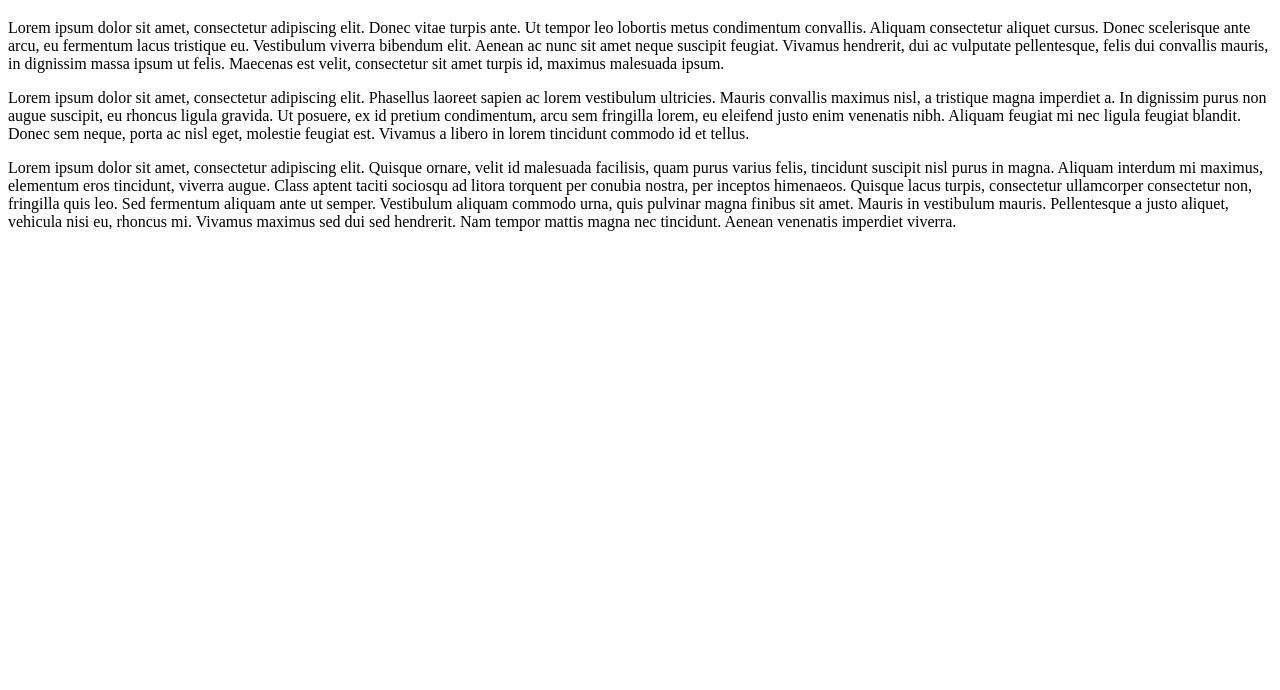
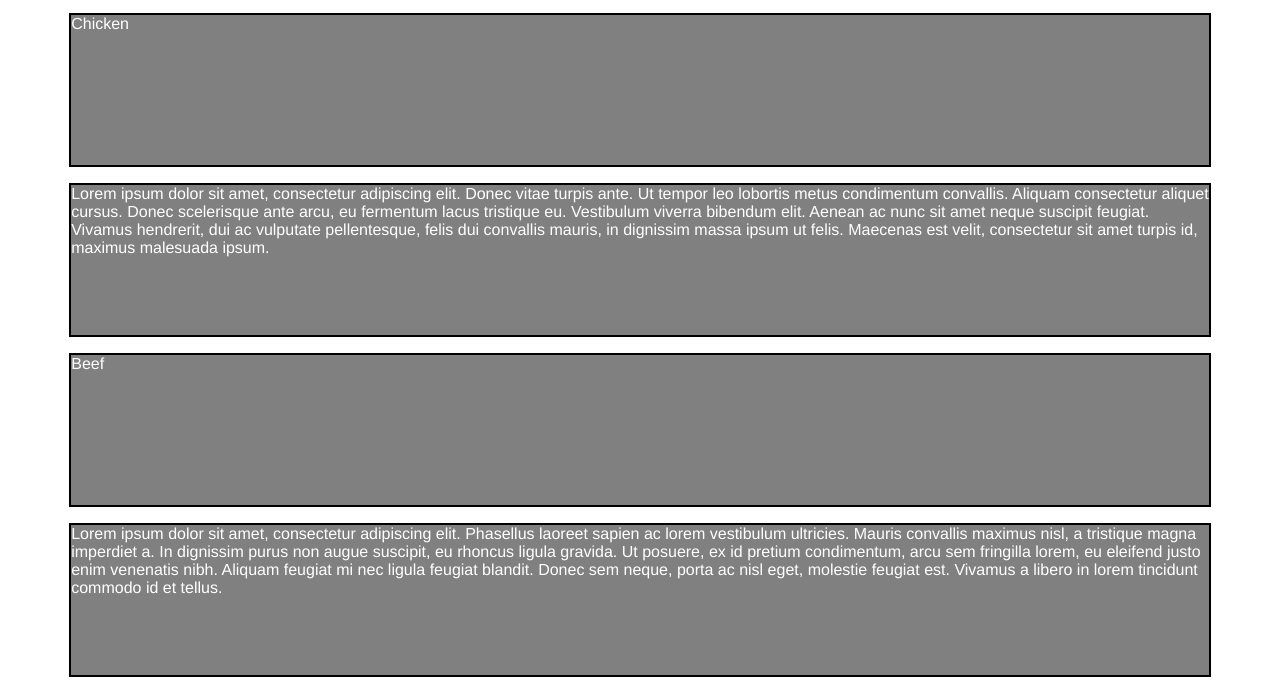
Before and after one commit to canudiggit/Coursera-Test, a plain HTML site: page module2-solution/index.html in a window 1280 px wide. Shown: the part 61-751 px from the top of the page. Drawn offline with Linux system fonts and the light colour scheme; files that its build step writes are made by us from their sources.

Commit message:
Adding changes

```diff
--- a/module2-solution/css/style.css
+++ b/module2-solution/css/style.css
@@ -2,13 +2,14 @@
 <meta name="viewport" content="width=device-width, initial-scale=1">
 
 * {
-  box-sizing: border-box; }
+  box-sizing: content-box; }
 h1 {
   margin-bottom: 15px;
 }
 p {
-  border: 1px solid black;
-  background-color: #A52A2A;
+  border: 2px solid black;
+ /* background-color: #A52A2A; */
+  background-color: grey;
   width: 90%;
   height: 150px;
   margin-right: auto;
--- a/module2-solution/index.html
+++ b/module2-solution/index.html
@@ -1,12 +1,18 @@
 <!DOCTYPE html>
 <html>
 <head>
+<link rel="stylesheet" type="text/css" href="style.css">
 	<title>Our Menu</title>
 </head>
 <body>
 <h1>Our Menu</h1>
-<p id=1>Lorem ipsum dolor sit amet, consectetur adipiscing elit. Donec vitae turpis ante. Ut tempor leo lobortis metus condimentum convallis. Aliquam consectetur aliquet cursus. Donec scelerisque ante arcu, eu fermentum lacus tristique eu. Vestibulum viverra bibendum elit. Aenean ac nunc sit amet neque suscipit feugiat. Vivamus hendrerit, dui ac vulputate pellentesque, felis dui convallis mauris, in dignissim massa ipsum ut felis. Maecenas est velit, consectetur sit amet turpis id, maximus malesuada ipsum.</p>
-<p id=2>Lorem ipsum dolor sit amet, consectetur adipiscing elit. Phasellus laoreet sapien ac lorem vestibulum ultricies. Mauris convallis maximus nisl, a tristique magna imperdiet a. In dignissim purus non augue suscipit, eu rhoncus ligula gravida. Ut posuere, ex id pretium condimentum, arcu sem fringilla lorem, eu eleifend justo enim venenatis nibh. Aliquam feugiat mi nec ligula feugiat blandit. Donec sem neque, porta ac nisl eget, molestie feugiat est. Vivamus a libero in lorem tincidunt commodo id et tellus.</p>
-<p id=3>Lorem ipsum dolor sit amet, consectetur adipiscing elit. Quisque ornare, velit id malesuada facilisis, quam purus varius felis, tincidunt suscipit nisl purus in magna. Aliquam interdum mi maximus, elementum eros tincidunt, viverra augue. Class aptent taciti sociosqu ad litora torquent per conubia nostra, per inceptos himenaeos. Quisque lacus turpis, consectetur ullamcorper consectetur non, fringilla quis leo. Sed fermentum aliquam ante ut semper. Vestibulum aliquam commodo urna, quis pulvinar magna finibus sit amet. Mauris in vestibulum mauris. Pellentesque a justo aliquet, vehicula nisi eu, rhoncus mi. Vivamus maximus sed dui sed hendrerit. Nam tempor mattis magna nec tincidunt. Aenean venenatis imperdiet viverra.</p>
+<div>
+<p background-color: red; float: right;>Chicken</p>
+<p id=1>Lorem ipsum dolor sit amet, consectetur adipiscing elit. Donec vitae turpis ante. Ut tempor leo lobortis metus condimentum convallis. Aliquam consectetur aliquet cursus. Donec scelerisque ante arcu, eu fermentum lacus tristique eu. Vestibulum viverra bibendum elit. Aenean ac nunc sit amet neque suscipit feugiat. Vivamus hendrerit, dui ac vulputate pellentesque, felis dui convallis mauris, in dignissim massa ipsum ut felis. Maecenas est velit, consectetur sit amet turpis id, maximus malesuada ipsum.</p></div>
+
+<div>
+<p background-color: blue; float: right;>Beef</p><p id=2>Lorem ipsum dolor sit amet, consectetur adipiscing elit. Phasellus laoreet sapien ac lorem vestibulum ultricies. Mauris convallis maximus nisl, a tristique magna imperdiet a. In dignissim purus non augue suscipit, eu rhoncus ligula gravida. Ut posuere, ex id pretium condimentum, arcu sem fringilla lorem, eu eleifend justo enim venenatis nibh. Aliquam feugiat mi nec ligula feugiat blandit. Donec sem neque, porta ac nisl eget, molestie feugiat est. Vivamus a libero in lorem tincidunt commodo id et tellus.</p></div>
+<div>
+<p background-color: yellow; float:right;>Sushi</p><p id=3>Lorem ipsum dolor sit amet, consectetur adipiscing elit. Quisque ornare, velit id malesuada facilisis, quam purus varius felis, tincidunt suscipit nisl purus in magna. Aliquam interdum mi maximus, elementum eros tincidunt, viverra augue. Class aptent taciti sociosqu ad litora torquent per conubia nostra, per inceptos himenaeos. Quisque lacus turpis, consectetur ullamcorper consectetur non, fringilla quis leo. Sed fermentum aliquam ante ut semper. Vestibulum aliquam commodo urna, quis pulvinar magna finibus sit amet. Mauris in vestibulum mauris. Pellentesque a justo aliquet, vehicula nisi eu, rhoncus mi. Vivamus maximus sed dui sed hendrerit. Nam tempor mattis magna nec tincidunt. Aenean venenatis imperdiet viverra.</p></div>
 </body>
 </html>
```
